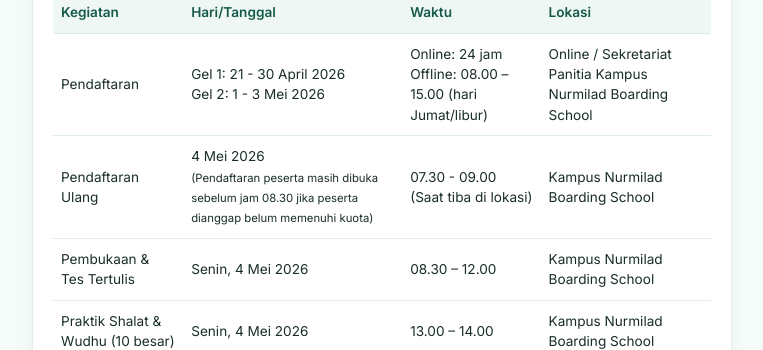
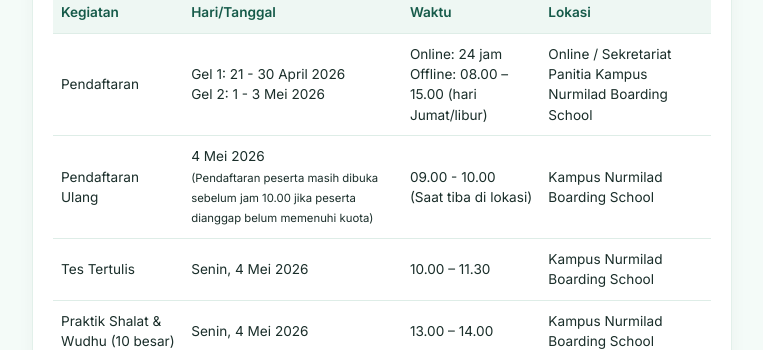
Before and after one commit to nurmilad/lomba2026, a plain HTML site: page index.html in a window 1280 px wide. Shown: the part 1660-2010 px from the top of the page, without its empty margins (258-1021 px from the left). Drawn offline with Linux system fonts and the light colour scheme.

Commit message:
Update index.html

```diff
--- a/index.html
+++ b/index.html
@@ -583,14 +583,14 @@
           </tr>
           <tr>
             <td>Pendaftaran Ulang</td>
-            <td>4 Mei 2026 <p><small>(Pendaftaran peserta masih dibuka sebelum jam 08.30 jika peserta dianggap belum memenuhi kuota)</small></p> </td>
-            <td>07.30 - 09.00 (Saat tiba di lokasi)</td>
+            <td>4 Mei 2026 <p><small>(Pendaftaran peserta masih dibuka sebelum jam 10.00 jika peserta dianggap belum memenuhi kuota)</small></p> </td>
+            <td>09.00 - 10.00 (Saat tiba di lokasi)</td>
             <td>Kampus Nurmilad Boarding School</td>
           </tr>
           <tr>
-            <td>Pembukaan & Tes Tertulis</td>
+            <td>Tes Tertulis</td>
             <td>Senin, 4 Mei 2026</td>
-            <td>08.30 – 12.00</td>
+            <td>10.00 – 11.30</td>
             <td>Kampus Nurmilad Boarding School</td>
           </tr>
           <tr>
```
